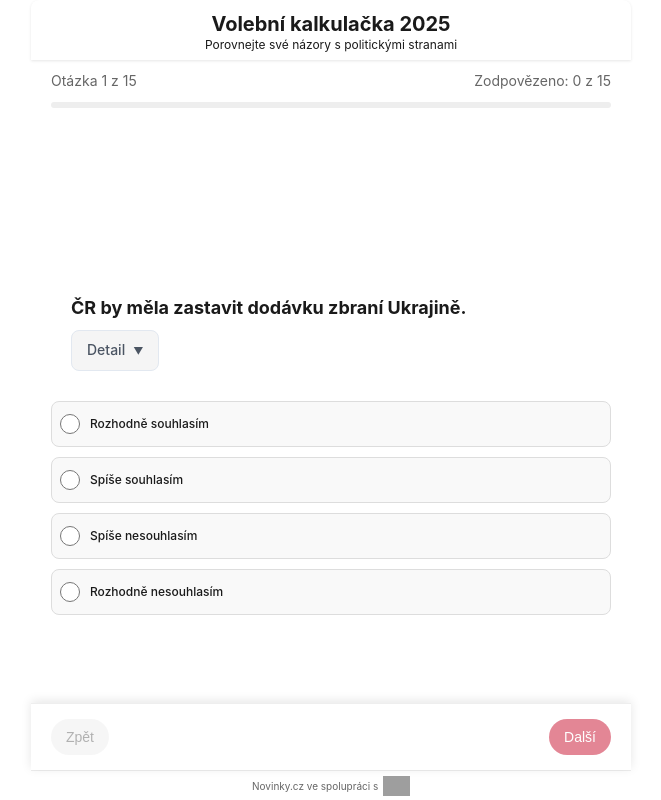
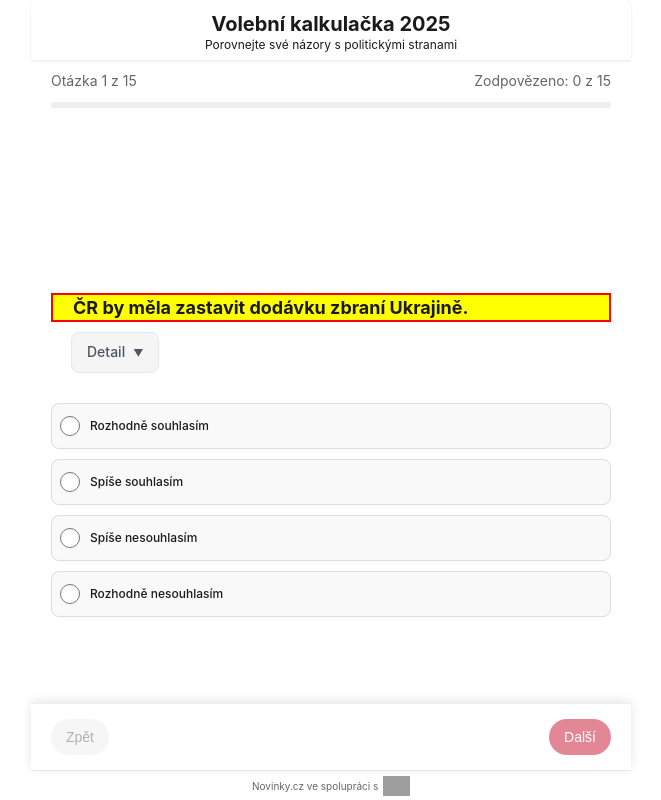
Before and after one commit to davidrynes/volebni-kalkulacka-v2, a Preact app: page / in a window 1280 px wide. Shown: the whole page, without its empty margins (309-970 px from the left). Built offline with nearby package versions, Linux system fonts and the light colour scheme; grey boxes are pictures that could not be loaded.

Commit message:
Debug: Přidání vizuálního debug pro text otázky

```diff
--- a/src/components/volebni-kalkulacka.tsx
+++ b/src/components/volebni-kalkulacka.tsx
@@ -726,8 +726,8 @@ export function VolebniKalkulacka({ otazky, odpovedi = {}, stranyOdpovedi, bodov
 
       <div className="content-area" ref={contentAreaRef}>
         <div className="question-slide">
-          <div className="question-text">
-            {currentQuestion?.text}
+          <div className="question-text" style={{border: '2px solid red', backgroundColor: 'yellow'}}>
+            {currentQuestion?.text || `DEBUG: otazky.length=${otazky?.length}, currentQuestionIndex=${currentQuestionIndex}, currentQuestion=${JSON.stringify(currentQuestion)}`}
           </div>
 
           {currentQuestion?.popis && (
```
